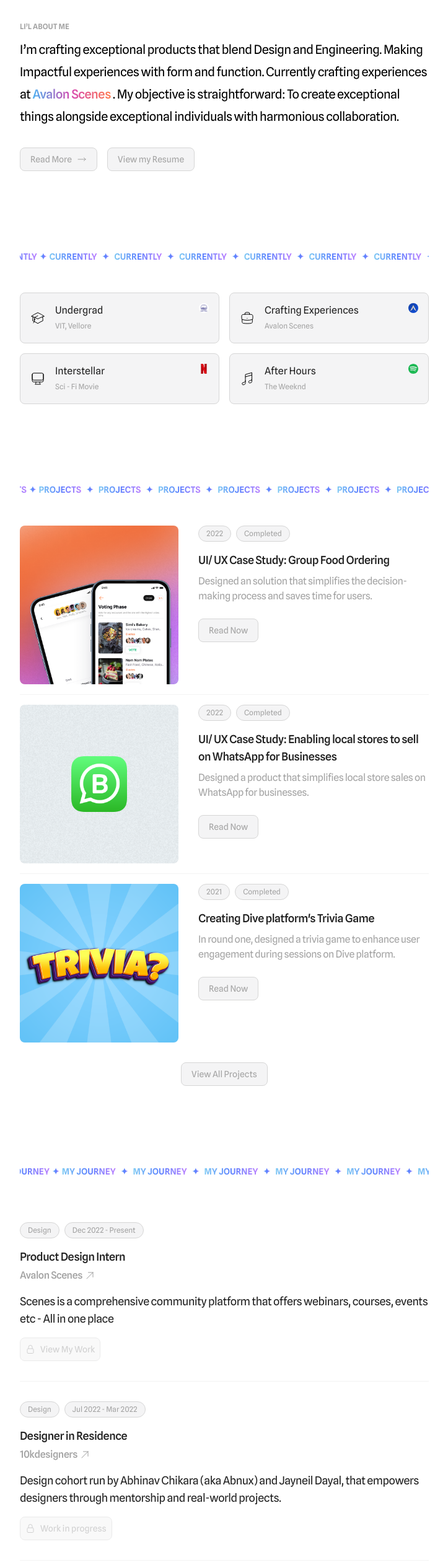
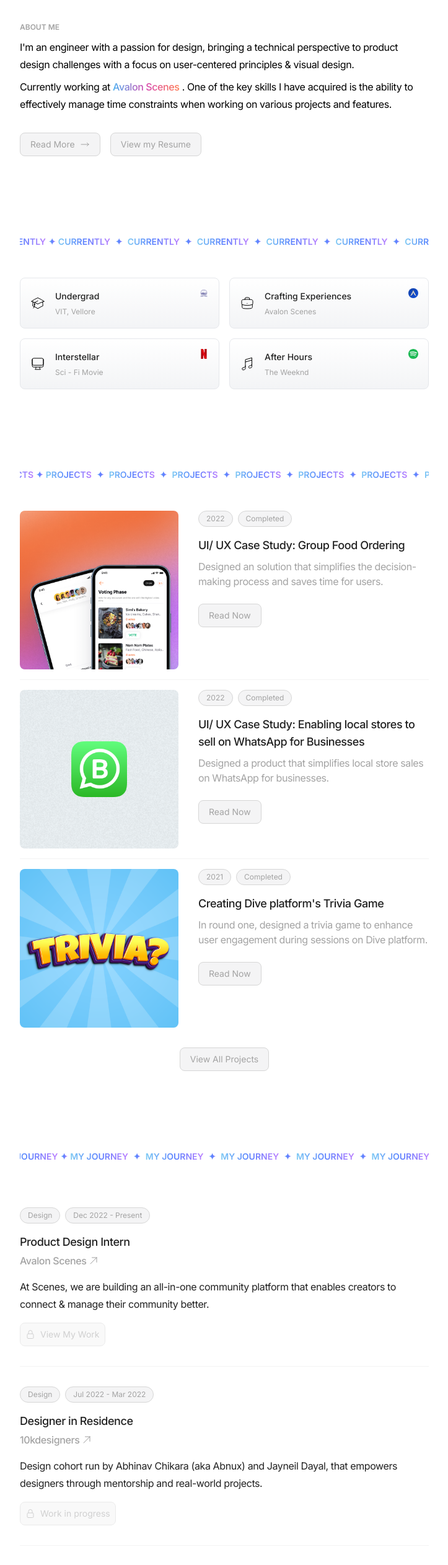
Before and after one commit to harshii04/harsh_portfolio, a Next.js app: page / in a window 1280 px wide. Shown: the part 234-2759 px from the top of the page at 62% size, without its empty margins (278-1001 px from the left). Built offline with nearby package versions, Linux system fonts and the light colour scheme.

Commit message:
Fix: Padding and font sized, everythings is consistent

```diff
--- a/components/ContactMe.js
+++ b/components/ContactMe.js
@@ -12,8 +12,8 @@ const ContactMe = () => {
       <div>
         <MarqueeComp textLabel="CONTACT ME" />
       </div>
-      <div>
-        <p className="text-sm leading-6  tracking-tight text-lightText  dark:text-white md:text-lg ">
+      <div className="pt-4 md:pt-8">
+        <p className="text-sm leading-6  tracking-tight text-lightText  dark:text-white md:text-base ">
           I take pleasure in meeting new people and am enthusiastic about
           assisting with any queries you may have.
           <span className="block py-2"> </span>
--- a/components/Currently.js
+++ b/components/Currently.js
@@ -13,7 +13,7 @@ const Currently = () => {
         <MarqueeComp textLabel="CURRENTLY" />
       </div>
 
-      <div className="grid auto-cols-max grid-cols-1 gap-3 pt-8 md:grid-cols-2 md:grid-rows-2 md:gap-4">
+      <div className="grid auto-cols-max grid-cols-1 gap-3 pt-4 md:grid-cols-2 md:grid-rows-2 md:gap-4 md:pt-8">
         {" "}
         <CurrentlyCard
           icon={
--- a/components/CurrentlyCard.js
+++ b/components/CurrentlyCard.js
@@ -2,12 +2,14 @@ import Image from "next/image";
 
 const CurrentlyCard = ({ icon, heading, subHeading, image }) => {
   return (
-    <div className="flex items-start justify-between rounded-lg border border-lightStroke bg-lightSecondbg py-4 px-4 hover:cursor-pointer dark:border-darkStroke dark:bg-darkSecondbg">
+    <div className="to-blue-gray-400 flex items-start justify-between rounded-lg border bg-gradient-to-b from-white to-gray-100 px-4 py-4 hover:cursor-pointer dark:border-darkStroke dark:bg-gradient-to-b dark:from-background dark:to-darkSecondbg">
       <div className="flex items-center gap-4">
         <div>{icon}</div>
         <div className="flex flex-col">
           <div>
-            <span className="text-lightText dark:text-white">{heading}</span>
+            <span className="text-sm font-medium text-lightText dark:text-white">
+              {heading}
+            </span>
           </div>
           <div>
             <span className="text-xs text-lightGrey1 dark:text-darkGrey1 ">
--- a/components/EmblaCarousel.js
+++ /dev/null
@@ -1,25 +0,0 @@
-import React from 'react'
-import Image from 'next/image'
-import useEmblaCarousel from 'embla-carousel-react'
-import AboutMeImg1 from "/public/images/AboutMeImg.png"
-import AboutMeImg2 from "/public/images/AboutMe2.png"
-
-export const EmblaCarousel = () => {
-  const [emblaRef] = useEmblaCarousel()
-
-  return (
-    <div className="embla" ref={emblaRef}>
-      <div className="embla__container">
-        <div className="embla__slide">
-          <Image src={AboutMeImg1} alt="This is about me"/>
-        </div>
-        <div className="embla__slide">
-          <Image src={AboutMeImg2} alt="This is about me image"/>
-        </div>
-
-      </div>
-    </div>
-  )
-}
-
-export default EmblaCarousel;
--- a/components/Experience.js
+++ b/components/Experience.js
@@ -11,7 +11,7 @@ const Experience = () => {
         {" "}
         <MarqueeComp textLabel="MY JOURNEY" />
       </div>
-      <div className="flex flex-col items-center gap-2 pt-8">
+      <div className="flex flex-col items-center gap-2 pt-4 md:pt-8">
         <div className="flex flex-col gap-4">
           <ExperienceCard
             type="Design"
@@ -19,7 +19,7 @@ const Experience = () => {
             subText="Avalon Scenes"
             heading="Product Design Intern"
             link="https://www.buildonscenes.com/"
-            description="Scenes is a comprehensive community platform that offers webinars, courses, events etc - All in one place"
+            description="At Scenes, we are building an all-in-one community platform that enables creators to connect & manage their community better."
             btnLabel="View My Work"
             btn_hide={true}
           />
@@ -42,7 +42,7 @@ const Experience = () => {
             heading="Product Design Intern"
             link="https://www.letsdive.io/"
             subText="Dive"
-            description="As a remote work facilitator, I created fun and engaging virtual experiences that boosted team morale and improved productivity."
+            description="I built and facilitated engaging remote experiences, connecting colleagues at work. I designed various games, including 'Word Pirate,' which became one of the platform's most-played games within two weeks of launch.As a remote work facilitator, I created fun and engaging virtual experiences that boosted team morale and improved productivity."
             btnLabel="View My Work"
           />
           <hr className="border-lightLightStroke dark:border-darkLightStroke" />
@@ -53,7 +53,7 @@ const Experience = () => {
             heading="Product Design Intern"
             link="https://www.winuall.com/"
             subText="Winuall"
-            description="Built an empowering bridge for learners, tutors, and individuals in the learning ecosystem to overcome the digital divide."
+            description="I focused on visual and interaction design for the product, crafting compelling narratives. My responsibilities included creating interactive features that enriched user experiences on both the app and website."
             btnLabel="View my work"
           />
         </div>
--- a/components/ExperienceCard.js
+++ b/components/ExperienceCard.js
@@ -46,7 +46,7 @@ const ExperienceCard = ({
           </div>
         </div>
         <div>
-          <span className="text-sm leading-6 tracking-tight text-lightText dark:text-white md:text-lg">
+          <span className="text-sm leading-6 tracking-tight text-lightText dark:text-white md:text-clip md:text-base md:leading-7 md:tracking-tight">
             {description}
           </span>
         </div>
--- a/components/HeroDesc.js
+++ b/components/HeroDesc.js
@@ -1,3 +1,4 @@
+/* eslint-disable react/no-unescaped-entities */
 import Link from "next/link";
 import Btn from "./Btn";
 import IconBtnRight from "./IconButnRight";
@@ -8,23 +9,29 @@ const HeroDesc = () => {
       <div className="flex flex-col gap-2 ">
         <div>
           <span className="text-xs font-semibold text-lightGrey1 dark:text-darkGrey1">
-            LI’L ABOUT ME
+            ABOUT ME
           </span>
         </div>
         <div>
-          <p className="text-sm font-normal leading-7 tracking-tight md:text-xl md:leading-9">
-            I’m crafting exceptional products that blend Design and Engineering.
-            Making Impactful experiences with form and function. Currently
-            crafting experiences at{" "}
+          <p className="text-sm font-normal leading-7 tracking-tight md:text-base md:leading-7">
+            I'm an engineer with a passion for design, bringing a technical
+            perspective to product design challenges with a focus on
+            user-centered principles & visual design.
+          </p>
+        </div>
+        <div>
+          <span className="text-sm font-normal leading-7 tracking-tight md:text-base md:leading-7 ">
+            Currently working at{" "}
             <span className="inline-flex bg-gradient-to-r from-[#4AB1F1] via-[#566CEC] via-[#D749AF] to-[#FF7C51] bg-clip-text  font-medium text-transparent">
               {" "}
               <Link href="https://www.buildonscenes.com/" target="_blank">
                 Avalon Scenes
               </Link>
             </span>{" "}
-            . My objective is straightforward: To create exceptional things
-            alongside exceptional individuals with harmonious collaboration.
-          </p>
+            . One of the key skills I have acquired is the ability to
+            effectively manage time constraints when working on various projects
+            and features.
+          </span>
         </div>
       </div>
       <div className="flex gap-4">
--- a/components/Projects.js
+++ b/components/Projects.js
@@ -15,7 +15,7 @@ const Projects = () => {
       <div>
         <MarqueeComp textLabel="PROJECTS" />
       </div>
-      <div className="flex flex-col items-center gap-4 pt-8">
+      <div className="flex flex-col items-center gap-4 pt-4 md:pt-8">
         <div className="flex flex-col">
           <ProjectCard
             image={Fampay}
--- a/components/Resume.js
+++ /dev/null
@@ -1,7 +0,0 @@
-const Resume = () => {
-    return ( <div>
-        <iframe/>
-    </div>  );
-}
-
-export default Resume;
--- a/src/pages/experience.js
+++ b/src/pages/experience.js
@@ -62,7 +62,7 @@ const experience = () => {
           heading="Product Design Intern"
           link="https://www.buildonscenes.com/"
           subText="Avalon Scenes"
-          description="Introducing a comprehensive community platform that offers webinars, courses, events etc - All in one place"
+          description="At Scenes, we are building an all-in-one community platform that enables creators to connect & manage their community better."
           btnLabel="View My Work"
           btn_hide={true}
         />
@@ -85,7 +85,7 @@ const experience = () => {
           heading="Product Design Intern"
           link="https://www.letsdive.io/"
           subText="Dive"
-          description="As a remote work facilitator, I created fun and engaging virtual experiences that boosted team morale and improved productivity."
+          description="I built and facilitated engaging remote experiences, connecting colleagues at work. I designed various games, including 'Word Pirate,' which became one of the platform's most-played games within two weeks of launch."
           btnLabel="View My Work"
         />
         <hr className="border-lightLightStroke dark:border-darkLightStroke" />
@@ -96,26 +96,27 @@ const experience = () => {
           heading="Product Design Intern"
           link="https://www.winuall.com/"
           subText="Winuall"
-          description="Built an empowering bridge for learners, tutors, and individuals in the learning ecosystem to overcome the digital divide."
+          description="I focused on visual and interaction design for the product, crafting compelling narratives. My responsibilities included creating interactive features that enriched user experiences on both the app and website."
           btnLabel="View my work"
         />
-
+        <hr className="border-lightLightStroke dark:border-darkLightStroke" />
         <ExperienceCard
           type="Extracurricular Activities and Leadership"
           time="Dec 2022 - Present"
           heading="Design Mentor"
           link="https://www.instagram.com/csivitu/"
           subText="Computer Society of India - VIT Student Chapter"
-          description="I take workshops and training sessions to teach members new design techniques and software tools, and helped them apply these skills to their projects."
+          description="Helping out the students with their projects and keep them upto date with what is happening in the design space."
           btnLabel="View my Work"
         />
+        <hr className="border-lightLightStroke dark:border-darkLightStroke" />
         <ExperienceCard
           type="Extracurricular Activities and Leadership"
           time="Dec 2021 - Present"
           heading="Senior Core Committee Member"
           link="https://www.instagram.com/ixda_vit/"
           subText="Interaction Design Association - VIT Student Chapter"
-          description="We being the first Product Design Chapter in our college, we're trying to build a strong community of designers."
+          description="As the inaugural product design chapter in our college, we aim to establish a robust design community where students can learn, share knowledge, and foster design expertise."
           btnLabel="View my Work"
         />
       </div>
--- a/src/pages/index.js
+++ b/src/pages/index.js
@@ -1,7 +1,7 @@
 import Head from "next/head";
 import { motion } from "framer-motion";
 import Hero from "../../components/HeroHead";
-import { Spline_Sans } from "next/font/google";
+import { Inter, Spline_Sans } from "next/font/google";
 import HeroDesc from "../../components/HeroDesc";
 import Currently from "../../components/Currently";
 import Projects from "../../components/Projects";
@@ -10,6 +10,7 @@ import ContactMe from "../../components/ContactMe";
 import RandomQuoteGenerator from "../../components/RandomQuoteGenerator";
 
 const splineSans = Spline_Sans({ subsets: ["latin"] });
+const inter = Inter({ subsets: ["latin"] });
 
 export default function Home() {
   return (
@@ -79,7 +80,7 @@ export default function Home() {
         animate={{ opacity: 1, y: 0 }}
         transition={{ duration: 1 }}
       >
-        <div className={splineSans.className}>
+        <div className={inter.className}>
           <Hero />
           <HeroDesc />
           <Currently />
```
Also changed, not shown: 1 other file (tests, documents, lock files or other folders).
